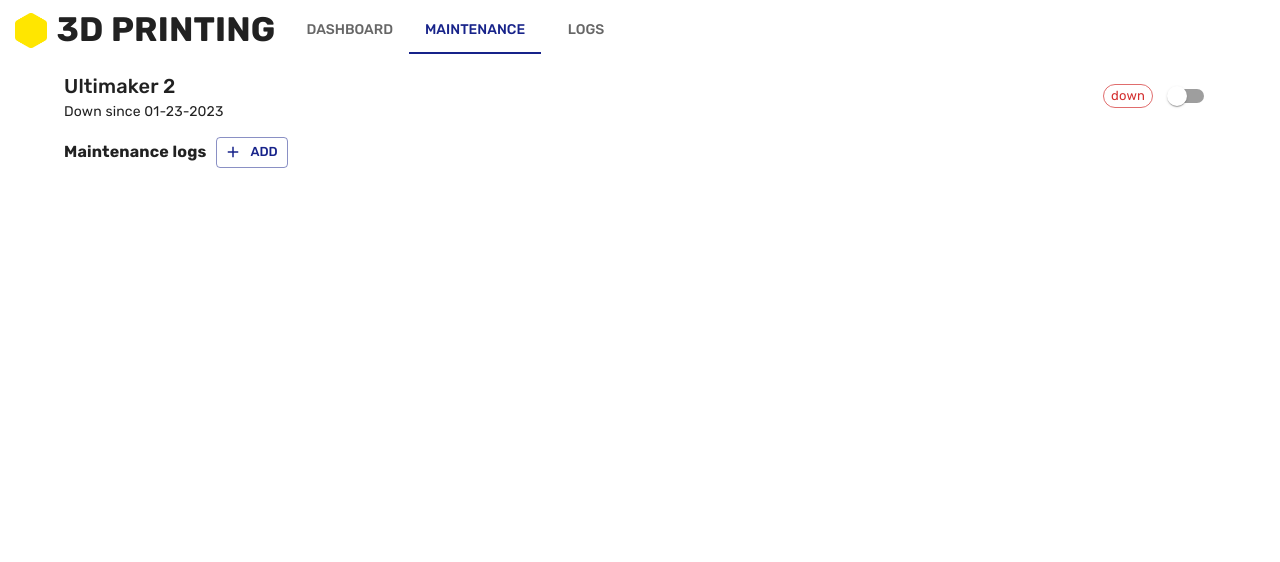
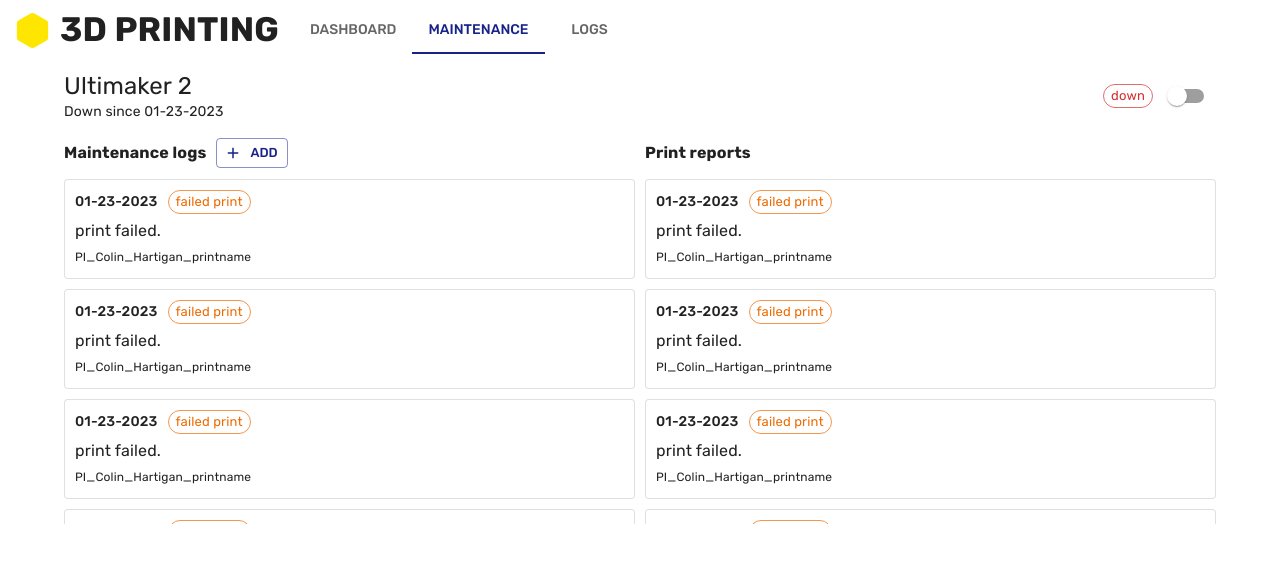
Before and after one commit to ECEHive/hive-dash, a Next.js app: page / in a window 1280 px wide. Shown: the top 562 px of the page. Built offline with nearby package versions, Linux system fonts and the light colour scheme.

Commit message:
a wi'uh more progress

```diff
--- a/components/home/printer.js
+++ b/components/home/printer.js
@@ -1,6 +1,8 @@
 import { useEffect, useState } from 'react'
 import { Button, Chip, Divider, Paper, Skeleton, Tooltip, Typography } from "@mui/material";
 import { ThumbUp, ThumbDown, Folder, History } from '@mui/icons-material'
+
+import Snackbar from '../util/snackbar.js'
 
 function State(props) {
     const header = props.header
@@ -157,6 +159,7 @@ function Printer(props) {
 
     return (
         <>
+            <Snackbar trigger={true} />
             {printData !== null ?
                 <Paper variant="outlined" sx={{ minWidth: "255px", height: "100%", display: "flex", flexDirection: "column" }}>
 
--- a/components/maintenance.js
+++ b/components/maintenance.js
@@ -19,7 +19,7 @@ function Maintenance(props) {
             <div style={{ width: "100%", height: "auto", display: "flex", flexDirection: "column", justifyContent: "flex-start", alignItems: "flex-start" }}>
                 <div style={{ width: "100%", height: "auto", display: "flex", flexDirection: "row", justifyContent: "flex-start", alignItems: "center" }}>
                     <div style={{ width: "100%", height: "auto", display: "flex", flexDirection: "column", justifyContent: "flex-start", alignItems: "flex-start", flexGrow: 1 }}>
-                        <Typography variant="h6">Ultimaker 2</Typography>
+                        <Typography variant="h5">Ultimaker 2</Typography>
                         <Typography variant="body2">Down since 01-23-2023</Typography>
                     </div>
                     <div style={{ width: "auto", height: "auto", display: "flex", flexDirection: "row", justifyContent: "center", alignItems: "center", gap: "5px" }}>
@@ -32,16 +32,43 @@ function Maintenance(props) {
 
                     <div style={{ width: "50%", height: "auto", display: "flex", flexDirection: "column", justifyContent: "flex-start", alignItems: "flex-start" }}>
 
-                        <div style={{ width: "auto", height: "auto", display: "flex", flexDirection: "row", justifyContent: "flex-start", alignItems: "center", gap: "10px" }}>
+                        <div style={{ width: "auto", height: "32px", display: "flex", flexDirection: "row", justifyContent: "flex-start", alignItems: "center", gap: "10px" }}>
                             <Typography variant="body1"><strong>Maintenance logs</strong></Typography>
                             <Tooltip arrow title="Add a maintenance event" placement="bottom" >
                                 <Button variant="outlined" size="small" startIcon={<Add />}>Add</Button>
                             </Tooltip>
                         </div>
 
-                        <div style={{ width: "100%", height: "auto", display: "flex", flexDirection: "column", justifyContent: "flex-start", alignItems: "flex-start", marginTop: "10px", gap: "10px" }}>
+                        <div style={{ width: "100%", height: "auto", padding: "5px 0px", maxHeight: "350px", overflowY: "auto", display: "flex", flexDirection: "column", justifyContent: "flex-start", alignItems: "flex-start", marginTop: "5px", gap: "10px" }}>
 
-                            <LogItem/>
+                            <LogItem />
+                            <LogItem />
+                            <LogItem />
+                            <LogItem />
+                            <LogItem />
+                            <LogItem />
+                            <LogItem />
+                            <LogItem />
+
+                        </div>
+                    </div>
+
+                    <div style={{ width: "50%", height: "auto", display: "flex", flexDirection: "column", justifyContent: "flex-start", alignItems: "flex-start" }}>
+
+                        <div style={{ width: "auto", height: "32px", display: "flex", flexDirection: "row", justifyContent: "flex-start", alignItems: "center", gap: "10px" }}>
+                            <Typography variant="body1"><strong>Print reports</strong></Typography>
+                        </div>
+
+                        <div style={{ width: "100%", height: "auto", padding: "5px 0px", maxHeight: "350px", overflowY: "auto", display: "flex", flexDirection: "column", justifyContent: "flex-start", alignItems: "flex-start", marginTop: "5px", gap: "10px" }}>
+
+                            <LogItem />
+                            <LogItem />
+                            <LogItem />
+                            <LogItem />
+                            <LogItem />
+                            <LogItem />
+                            <LogItem />
+                            <LogItem />
 
                         </div>
                     </div>
--- a/components/maintenance/logItem.js
+++ b/components/maintenance/logItem.js
@@ -1,17 +1,29 @@
 import { Paper, Typography, Chip } from "@mui/material";
 
 function LogItem(props) {
-    <Paper variant="outlined" sx={{ width: "100%", height: "auto", }}>
-        <div style={{ width: "100%", height: "100%", margin: "10px", display: "flex", flexDirection: "column", justifyContent: "flex-start", alignItems: "flex-start", gap: "5px" }}>
 
-            <div style={{ width: "100%", height: "auto", display: "flex", flexDirection: "row", justifyContent: "flex-start", alignItems: "center", gap: "10px" }}>
-                <Typography variant="subtitle2">01-23-2023</Typography>
-                <Chip label="update" color="warning" variant="outlined" size="small" />
-            </div>
-            <Typography variant="body1">this is a long description of what happened</Typography>
+    return (
+        <>
+            <Paper variant="outlined" sx={{ width: "100%", height: "auto", }}>
+                <div style={{ width: "auto", height: "100%", margin: "10px", display: "flex", flexDirection: "column", justifyContent: "flex-start", alignItems: "flex-start", gap: "5px" }}>
 
-        </div>
-    </Paper>
+                    <div style={{ width: "100%", height: "auto", display: "flex", flexDirection: "row", justifyContent: "flex-start", alignItems: "center", gap: "10px" }}>
+                        <Typography variant="subtitle2">01-23-2023</Typography>
+                        <Chip label="failed print" color="warning" variant="outlined" size="small" />
+                    </div>
+
+                    <div style={{ width: "100%", height: "auto", flexGrow: 1, display: "flex", flexDirection: "row", justifyContent: "flex-start", alignItems: "flex-start" }}>
+                        <Typography variant="body1">print failed. </Typography>
+                    </div>
+
+                    <div style={{ width: "100%", height: "auto", display: "flex", flexDirection: "row", justifyContent: "flex" }}>
+                        <Typography variant="caption">PI_Colin_Hartigan_printname</Typography>
+                    </div>
+
+                </div>
+            </Paper >
+        </>
+    )
 }
 
 export default LogItem;
--- /dev/null
+++ b/components/util/snackbar.js
@@ -0,0 +1,38 @@
+import { useEffect, useState } from "react";
+
+import { Alert, Snackbar, Button } from "@mui/material";
+
+function SnackbarFeedback(props) {
+
+    const trigger = props.trigger;
+    const setTrigger = props.setTrigger;
+    const text = props.text;
+    const type = props.type
+
+    const [open, setOpen] = useState(false);
+
+    function close(event, reason) {
+        if (reason !== 'clickaway') {
+            setOpen(false);
+        }
+    }
+
+    useEffect(() => {
+        if (trigger) {
+            setOpen(true);
+            //setTrigger(false);
+        }
+    }, [trigger])
+
+    return (
+        <Snackbar open={open} autoHideDuration={4000} onClose={close} anchorOrigin={{ vertical: "bottom", horizontal: "center" }}>
+            <Alert severity={"info"} sx={{ width: '100%' }} action={<Button size="small">
+                Report
+            </Button>}>
+                Would you like to record an issue with the printer?
+            </Alert>
+        </Snackbar>
+    )
+}
+
+export default SnackbarFeedback;
```
Also changed, not shown: assets/square_logo.png, 1 other file (tests, documents, lock files or other folders).
